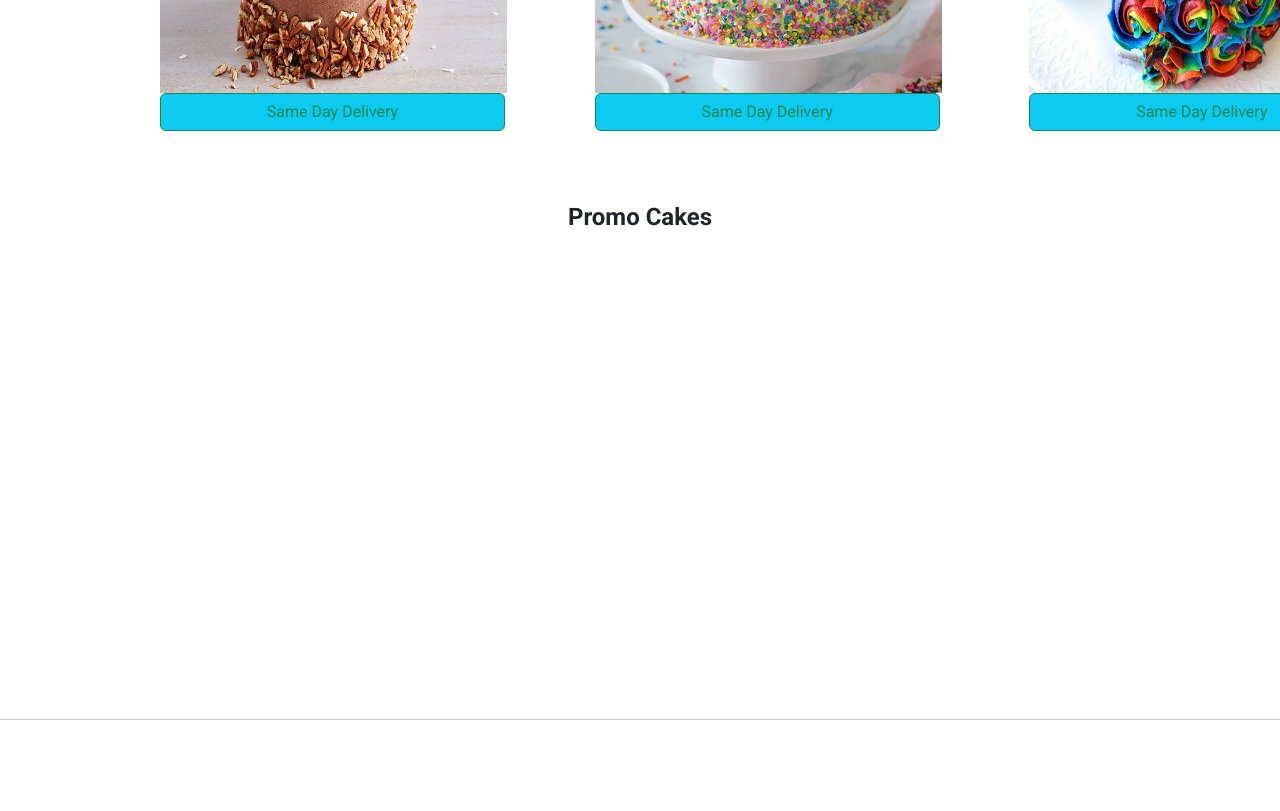
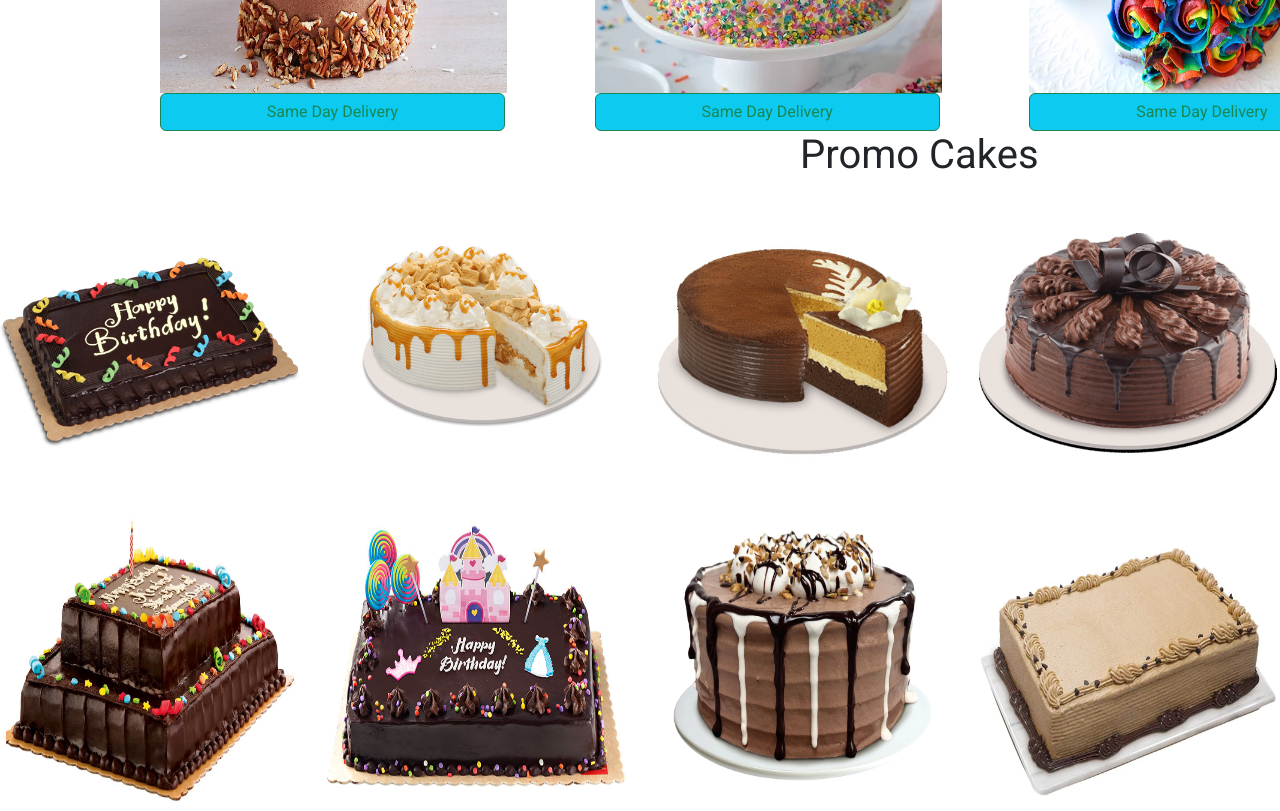
Before and after one commit to marvzdev/marvzdev.github.io, a plain HTML site: page index.html in a window 1280 px wide. Shown: the part 1140-1951 px from the top of the page. Before the commit the page ends 1860 px from the top, so only its background shows below. Drawn offline with Linux system fonts and the light colour scheme.

Commit message:
3rd section attached

```diff
--- a/bootstrap-5.3.0-alpha3-dist/css/style.css
+++ b/bootstrap-5.3.0-alpha3-dist/css/style.css
@@ -47,7 +47,7 @@ body{
 }
 .sec2 h1 {
     text-align: center;
-    padding-left: 190pxpx;
+    padding-left: 190px;
     font-size: x-large;
     font-weight: bold;
 }
@@ -61,3 +61,8 @@ body{
     margin-left: 10rem;
     font-size: x-large;
 }
+.img3{
+    width: 300px;
+    height: 300px;
+
+}
--- a/index.html
+++ b/index.html
@@ -89,14 +89,60 @@
        <button type="button" class="btn btn-light btn-outline-success bg-info">Same Day Delivery</button>
       </div>
     </div>
-  </section><br><br><br>
+  </section>
+ <!--<div class="custom-shape-divider-top-1682592017">
+    <svg data-name="Layer 1" xmlns="http://www.w3.org/2000/svg" viewBox="0 0 1200 120" preserveAspectRatio="none">
+        <path d="M0,0V6c0,21.6,291,111.46,741,110.26,445.39,3.6,459-88.3,459-110.26V0Z" class="shape-fill"></path>
+    </svg>
+</div>-->
   <!--3rd section-->
 <section>
-  <div class="sec2">
-    <h1 class="sec2">Promo Cakes</h1>
-    <hr>
+  <h1 style="padding-left: 50rem;">Promo Cakes</h1>
+  <div class="row row-cols-1 row-cols-md-4 g-4 d-flex">
+
+    <div class="col">
+      <div>
+      <img src="./img/promo1.jpg" class="img3" alt="">
+    </div>
+  </div>
+  <div class="col">
+    <div>
+    <img src="./img/promo2.png" class="img3" alt="">
+  </div>
+</div>
+<div class="col">
+  <div>
+  <img src="./img/promo3.jpg" class="img3" alt="">
+</div>
+</div>
+<div class="col">
+  <div>
+  <img src="./img/promo4.jpg" class="img3" alt="">
+</div>
+</div>
+<div class="col">
+  <div>
+  <img src="./img/promo5.jpg" class="img3" alt="">
+</div>
+</div>
+<div class="col">
+  <div>
+  <img src="./img/promo6.jpg" class="img3" alt="">
+</div>
+</div>
+<div class="col">
+  <div>
+  <img src="./img/promo9.webp" class="img3" alt="">
+</div>
+</div>
+<div class="col">
+  <div>
+  <img src="./img/promo8.webp" class="img3" alt="">
+</div>
+</div>
   </div>
 </section>
+
 
 
 <script src="./bootstrap-5.3.0-alpha3-dist/js/bootstrap.bundle.js"></script>
```
Also changed, not shown: img/promo9.webp (added).
